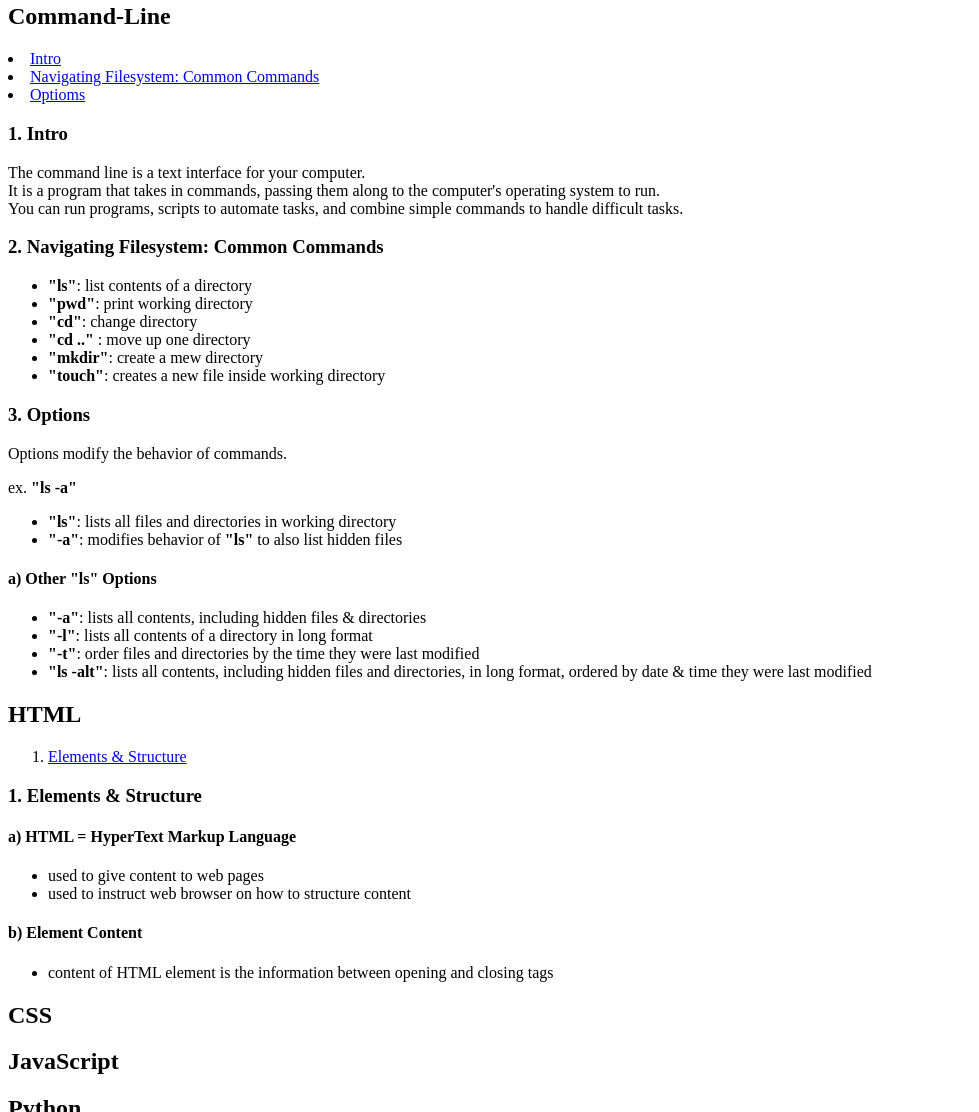
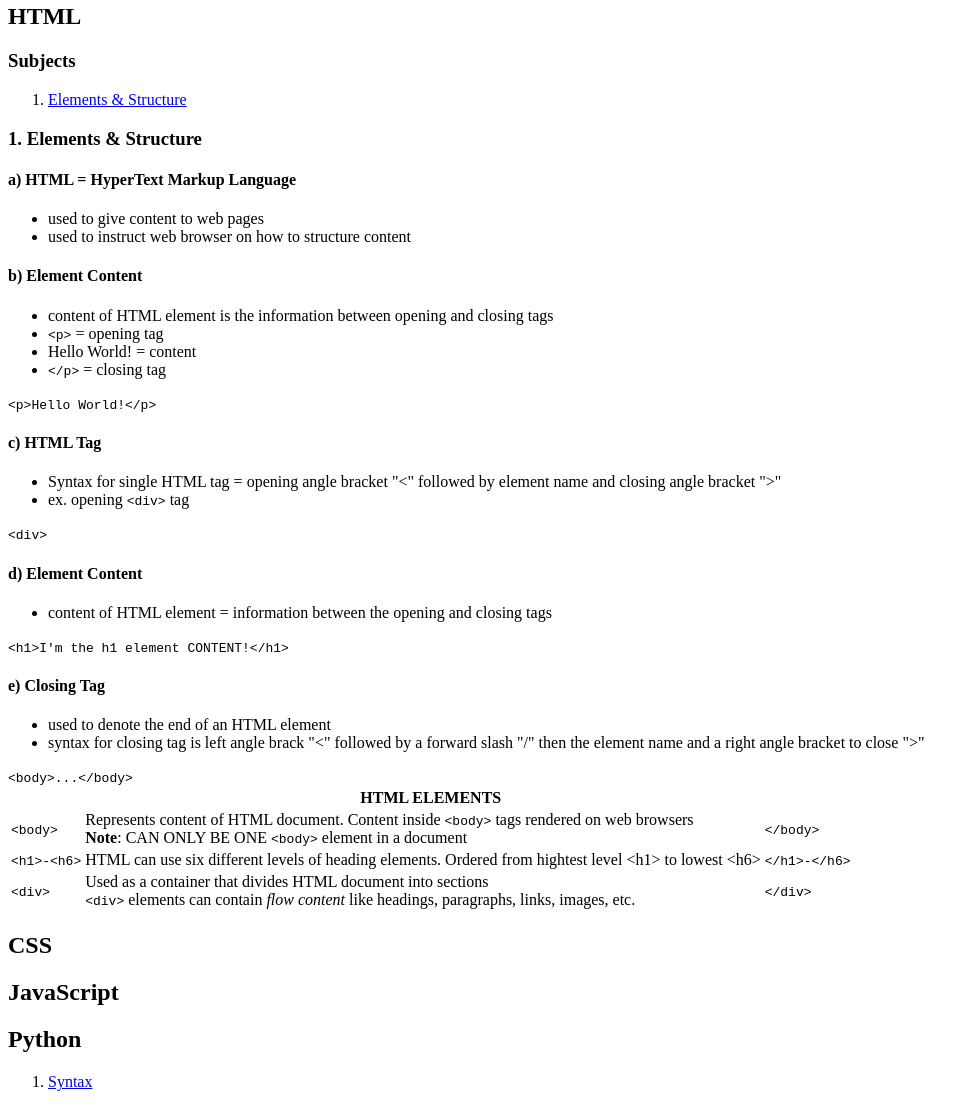
Before and after one commit to sqk2j/bashit-crazy, a plain HTML site: page index.html in a window 1280 px wide. Shown: the part 972-2084 px from the top of the page, without its empty margins (0-979 px from the left). Drawn offline with Linux system fonts and the light colour scheme.

Commit message:
Addition to HTML Elements and Structures

```diff
--- a/index.html
+++ b/index.html
@@ -2,7 +2,9 @@
 <html>
 <head>
     <!-- <link href="styles/reset.css" rel="stylesheet"> -->
+   <!-- <link href="styles/reset.css" type="text/css" rel="stylesheet"> -->
     <link href="styles/style.css" type="text/css" rel="stylesheet">
+    <link href="https://fonts.googleapis.com/css2?family=Source+Code+Pro:ital,wght@0,400;0,700;1,400&display=swap" rel="stylesheet">
     <title>bash.it_crazy</title>
 </head>
 
@@ -30,6 +32,7 @@
   </nav>
 
   <!-- COMMAND LINE NOTES-->
+  <!--
   <section id="command-line-section">
     <h2 id="cl-notes">Command-Line</h2>
     <nav id="cl-contents">
@@ -71,17 +74,20 @@
           <li><strong>"ls -alt"</strong>: lists all contents, including hidden files and directories, in long format, ordered by date & time they were last modified</li>
         </ul>
     </section>
+  -->
 
   <!--HTML NOTES-->
   <section id="html-section">
     <h2 id="html-notes">HTML</h2>
 
     <nav id="html-contents">
+      <h3>Subjects</h3>
       <ol>
         <li><a href="#es-html">Elements & Structure</a></li>
       </ol>
     </nav>
 
+    <!--HTML ELEMENTS & STRUCTURES-->
     <article>
       <h3 id="es-html">1. Elements & Structure</h3>
         <h4>a) HTML = HyperText Markup Language</h4>
@@ -93,9 +99,75 @@
         <h4>b) Element Content</h4>
           <ul>
             <li>content of HTML element is the information between opening and closing tags</li>
+            <li><code>&lt;p&gt;</code> = opening tag</li>
+            <li>Hello World! = content</li>
+            <li><code>&lt;/p&gt;</code> = closing tag</li>
           </ul>
-<!-- INSERT HTML ELEMENT DIAGRAM HERE -->
 
+          <div class="code-ex">
+            <code>&lt;p&gt;Hello World!&lt;/p&gt;</code>
+          </div>
+
+        <h4>c) HTML Tag</h4>
+          <ul>
+            <li>Syntax for single HTML tag = opening angle bracket "&lt;"
+                followed by element name and closing angle bracket "&gt;"
+            </li>
+            <li>ex. opening <code>&lt;div&gt;</code> tag</li>
+          </ul>
+
+          <div class="code-ex">
+            <code>&lt;div&gt;</code>
+          </div>
+
+        <h4>d) Element Content</h4>
+          <ul>
+            <li>content of HTML element = information between the opening and closing tags</li>
+          </ul>
+
+          <div class="code-ex">
+            <code>&lt;h1&gt;I'm the h1 element CONTENT!&lt;/h1&gt;</code>
+          </div>
+
+        <h4>e) Closing Tag</h4>
+          <ul>
+            <li>used to denote the end of an HTML element</li>
+            <li>syntax for closing tag is left angle brack "&lt;" followed by a forward slash
+                "/" then the element name and a right angle bracket to close "&gt;"
+            </li>
+          </ul>
+
+          <div class="code-ex">
+            <code>&lt;body&gt;...&lt;/body&gt;</code>
+          </div>
+
+          <table>
+            <tbody>
+              <th colspan="3">HTML ELEMENTS</th>
+              <tr>
+                <td><code>&lt;body&gt;</code></td>
+                <td>Represents content of HTML document. Content inside <code>&lt;body&gt;</code>
+                    tags rendered on web browsers
+                  <br>
+                    <strong>Note</strong>: CAN ONLY BE ONE <code>&lt;body&gt;</code> element in a document
+                  </td>
+                <td><code>&lt;/body&gt;</code></td>
+              </tr>
+              <tr>
+                <td><code>&lt;h1&gt;-&lt;h6&gt;</code></td>
+                <td>HTML can use six different levels of heading elements. Ordered from hightest level &lt;h1&gt; to lowest &lt;h6&gt;</td>
+                <td><code>&lt;/h1&gt;-&lt;/h6&gt;</code></td>
+              </tr>
+              <tr>
+                <td><code>&lt;div&gt;</code></td>
+                <td>Used as a container that divides HTML document into sections
+                  <br>
+                  <code>&lt;div&gt;</code> elements can contain <em>flow content</em> like headings, paragraphs, links, images, etc.
+                </td>
+                <td><code>&lt;/div&gt;</code></td>
+              </tr>
+            </tbody>
+          </table>
 
     </article>
   </section>
@@ -135,6 +207,7 @@
 
  <!--SOME MISC STUFF IDK ABOUT YET-->
   <h2>Bits n bobs</h2>
+
 <footer>
 
 </footer>
```
